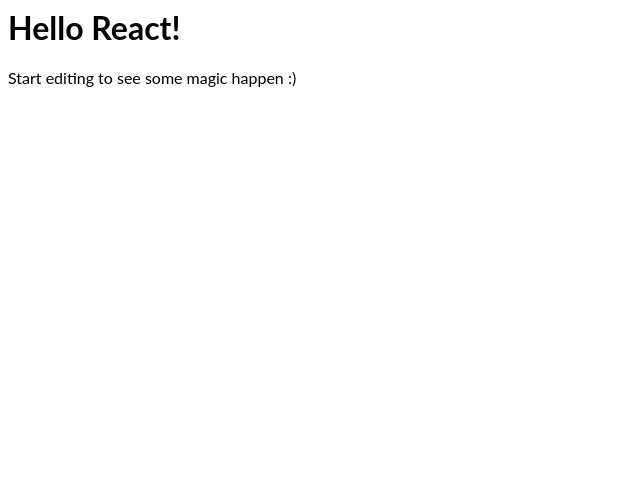
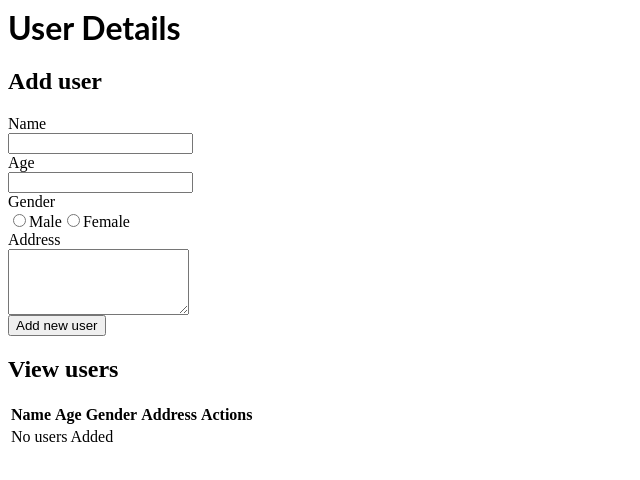
Before and after one commit to Srini2995/react-crud-hooks, a React (Create React App) app: page / in a window 1280 px wide. Shown: the top 480 px of the page, without its empty margins (0-640 px from the left). Built offline with nearby package versions, Linux system fonts and the light colour scheme.

Commit message:
Application Without Validation and Pagination [Basic CRUD operation]

```diff
--- a/Hello.js
+++ /dev/null
@@ -1,3 +0,0 @@
-import React from 'react';
-
-export default ({ name }) => <h1>Hello {name}!</h1>;
--- /dev/null
+++ b/components/App.js
@@ -0,0 +1,71 @@
+import React, { useState, Fragment } from 'react'
+import AddUserForm from './forms/AddUserForm'
+import EditUserForm from './forms/EditUserForm'
+import UserTable from './tables/UserTable'
+
+const App = () => {
+	// Data
+	const usersData = []
+
+  const initialFormState = { id: null, name: '', age: '', gender: '', address: ''  }
+	// Setting state
+	const [ users, setUsers ] = useState(usersData)
+	const [ currentUser, setCurrentUser ] = useState(initialFormState)
+	const [ editing, setEditing ] = useState(false)
+
+	// CRUD operations
+	const addUser = user => {
+		user.id = users.length + 1
+		setUsers([ ...users, user ])
+	}
+
+	const deleteUser = id => {
+		setEditing(false)
+
+		setUsers(users.filter(user => user.id !== id))
+	}
+
+	const updateUser = (id, updatedUser) => {
+		setEditing(false)
+
+		setUsers(users.map(user => (user.id === id ? updatedUser : user)))
+	}
+
+	const editRow = user => {
+		setEditing(true)
+
+		setCurrentUser({ id: user.id, name: user.name, age: user.age, gender: user.gender, address: user.address })
+	}
+
+	return (
+		<div className="container">
+			<h1>User Details</h1>
+			<div className="flex-row">
+				<div className="flex-large">
+					{editing ? (
+						<Fragment>
+							<h2>Edit user</h2>
+							<EditUserForm
+								editing={editing}
+								setEditing={setEditing}
+								currentUser={currentUser}
+								updateUser={updateUser}
+							/>
+						</Fragment>
+					) : (
+						<Fragment>
+							<h2>Add user</h2>
+							<AddUserForm addUser={addUser} />
+						</Fragment>
+					)}
+				</div>
+				<div className="flex-large">
+					<h2>View users</h2>
+					<UserTable users={users} editRow={editRow} deleteUser={deleteUser} />
+				</div>
+			</div>
+		</div>
+	)
+}
+
+export default App
--- /dev/null
+++ b/components/forms/AddUserForm.js
@@ -0,0 +1,63 @@
+import React, { useState } from 'react'
+
+const AddUserForm = props => {
+	const initialFormState = { id: null, name: '', age: '', gender: '', address: ''  }
+	const [ user, setUser ] = useState(initialFormState)
+  const [ error, setError ] = useState({})
+
+	const handleInputChange = event => {
+		const { name, value } = event.target
+
+		setUser({ ...user, [name]: value })
+	}
+
+  const handleFormSubmit = event => {
+
+			event.preventDefault()
+				if (!user.name || !user.age || !user.gender || !user.address) {console.log(user.gender);}
+        else
+			{	props.addUser(user);
+				setUser(initialFormState);}
+	}
+
+	return (
+		<form noValidate onSubmit={handleFormSubmit}>
+    <div>
+			<label>Name</label>
+      <div>
+			<input type="text" name="name" value={user.name} onChange={handleInputChange} />
+      </div>
+    </div>
+
+    <div>
+			<label>Age</label>
+      <div>
+			<input type="number" name="age" value={user.age} onChange={handleInputChange} />
+      </div>
+    </div>
+
+    <div>
+			<label>Gender</label>
+      <div>
+			<input type="radio" name="gender" value="Male" checked={user.gender === "Male"} onChange={handleInputChange} />
+      <label>Male</label>
+      <input type="radio" name="gender" value="Female" checked={user.gender === "Female"} onChange={handleInputChange} />
+      <label>Female</label>
+      </div>
+    </div>
+
+    <div>
+			<label>Address</label>
+      <div>
+			<textarea  name="address" value={user.address} onChange={handleInputChange} rows="4" cols="20"/>
+      </div>
+    </div>
+
+    <div>
+			<button >Add new user</button>
+    </div>
+		</form>
+	)
+}
+
+export default AddUserForm
--- /dev/null
+++ b/components/forms/EditUserForm.js
@@ -0,0 +1,71 @@
+import React, { useState, useEffect } from 'react'
+
+const EditUserForm = props => {
+  const [ user, setUser ] = useState(props.currentUser)
+
+  useEffect(
+    () => {
+      setUser(props.currentUser)
+    },
+    [ props ]
+  )
+  // You can tell React to skip applying an effect if certain values haven’t changed between re-renders. [ props ]
+
+  const handleInputChange = event => {
+    const { name, value } = event.target
+
+    setUser({ ...user, [name]: value })
+  }
+
+const handleFormSubmit = event => {
+
+				event.preventDefault()
+				if (!user.name || !user.age || !user.gender || !user.address) {console.log(user.gender);}
+        else
+			{	props.updateUser(user.id, user)}
+
+	}
+
+  return (
+   <form noValidate onSubmit={handleFormSubmit}>
+    <div>
+			<label>Name</label>
+      <div>
+			<input type="text" name="name" value={user.name} onChange={handleInputChange} />
+      </div>
+    </div>
+
+    <div>
+			<label>Age</label>
+      <div>
+			<input type="number" name="age" value={user.age} onChange={handleInputChange} />
+      </div>
+    </div>
+
+    <div>
+			<label>Gender</label>
+      <div>
+        <input type="radio" name="gender" value="Male" checked={user.gender === "Male"} onChange={handleInputChange} />
+        <label>Male</label>
+        <input type="radio" name="gender" value="Female" checked={user.gender === "Female"} onChange={handleInputChange} />
+        <label>Female</label>
+      </div>
+    </div>
+
+    <div>
+			<label>Address</label>
+      <div>
+			<textarea  name="address" value={user.address} onChange={handleInputChange} rows="4" cols="20"/>
+      </div>
+    </div>
+     <div>
+      <button>Update user</button>
+      <button onClick={() => props.setEditing(false)} className="button muted-button">
+        Cancel
+      </button>
+    </div>
+    </form>
+  )
+}
+
+export default EditUserForm
--- /dev/null
+++ b/components/tables/UserTable.js
@@ -0,0 +1,49 @@
+import React from 'react'
+
+const UserTable = props => (
+  <table>
+    <thead>
+      <tr>
+        <th>Name</th>
+        <th>Age</th>
+        <th>Gender</th>
+        <th>Address</th>
+        <th>Actions</th>
+      </tr>
+    </thead>
+    <tbody>
+      {props.users.length > 0 ? (
+        props.users.map(user => (
+          <tr key={user.id}>
+            <td>{user.name}</td>
+            <td>{user.age}</td>
+            <td>{user.gender}</td>
+            <td>{user.address}</td>
+            <td>
+              <button
+                onClick={() => {
+                  props.editRow(user)
+                }}
+                className="button muted-button"
+              >
+                Edit
+              </button>
+              <button
+                onClick={() => props.deleteUser(user.id)}
+                className="button muted-button"
+              >
+                Delete
+              </button>
+            </td>
+          </tr>
+        ))
+      ) : (
+        <tr>
+          <td colSpan={3}>No users Added</td>
+        </tr>
+      )}
+    </tbody>
+  </table>
+)
+
+export default UserTable
--- a/index.js
+++ b/index.js
@@ -1,26 +1,6 @@
-import React, { Component } from 'react';
-import { render } from 'react-dom';
-import Hello from './Hello';
-import './style.css';
+import React from 'react'
+import ReactDOM from 'react-dom'
+import './index.css'
+import App from './components/App'
 
-class App extends Component {
-  constructor() {
-    super();
-    this.state = {
-      name: 'React'
-    };
-  }
-
-  render() {
-    return (
-      <div>
-        <Hello name={this.state.name} />
-        <p>
-          Start editing to see some magic happen :)
-        </p>
-      </div>
-    );
-  }
-}
-
-render(<App />, document.getElementById('root'));
+ReactDOM.render(<App />, document.getElementById('root'))
```
Also changed, not shown: index.css (renamed from style.css).
